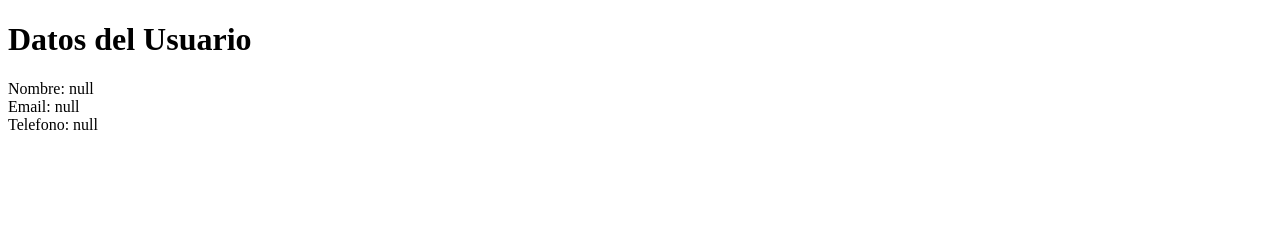
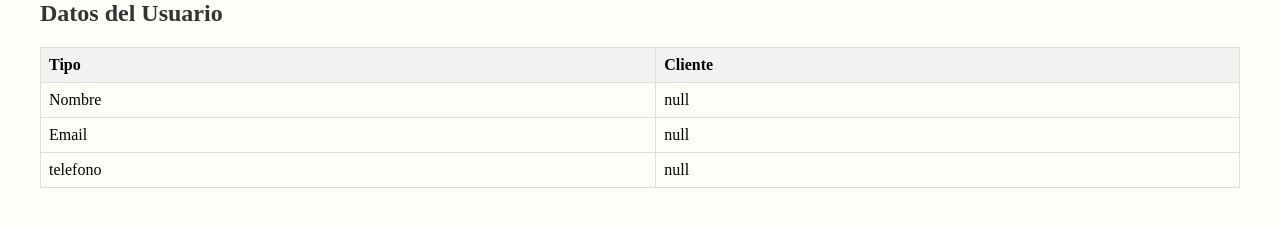
Before and after one commit to lexand-dev/web-pan, a plain HTML site: page resultado.html in a window 1280 px wide. Drawn offline with Linux system fonts and the light colour scheme.

Commit message:
talble from

```diff
--- a/resultado.html
+++ b/resultado.html
@@ -4,10 +4,23 @@
     <meta charset="UTF-8" />
     <meta name="viewport" content="width=device-width, initial-scale=1.0" />
     <title>Resultado</title>
+    <link rel="stylesheet" href="style.css" />
   </head>
   <body>
-    <h1>Datos del Usuario</h1>
-    <p id="resultado"></p>
+    <div class="container">
+      <h1>Datos del Usuario</h1>
+      <table>
+        <thead>
+          <tr>
+            <th>Tipo</th>
+            <th>Cliente</th>
+          </tr>
+        </thead>
+        <tbody id="resultado">
+          <!-- Datos serán insertados aquí por JavaScript -->
+        </tbody>
+      </table>
+    </div>
 
     <script>
       // Obtiene los datos almacenados en el almacenamiento local del navegador
@@ -15,10 +28,22 @@
       const email = localStorage.getItem("email");
       const telefono = localStorage.getItem("telefono");
 
-      // Muestra los datos en la página
-      document.getElementById(
-        "resultado"
-      ).innerText = `Nombre: ${nombre}\nEmail: ${email}\nTelefono: ${telefono}`;
+      // Crea las filas de la tabla con los datos
+      const resultado = document.getElementById("resultado");
+      resultado.innerHTML = `
+            <tr>
+                <td>Nombre</td>
+                <td>${nombre}</td>
+            </tr>
+            <tr>
+                <td>Email</td>
+                <td>${email}</td>
+            </tr>
+            <tr>
+                <td>telefono</td>
+                <td>${telefono}</td>
+            </tr>
+        `;
     </script>
   </body>
 </html>
--- a/style.css
+++ b/style.css
@@ -561,3 +561,20 @@ button:hover {
     text-align: left;
     margin-top: 20px;
 }
+
+table {
+    width: 100%;
+    border-collapse: collapse;
+    margin-top: 20px;
+}
+
+th, td {
+    border: 1px solid #ddd;
+    padding: 8px;
+    text-align: left;
+}
+
+th {
+    background-color: #f2f2f2;
+    font-weight: bold;
+}
```
